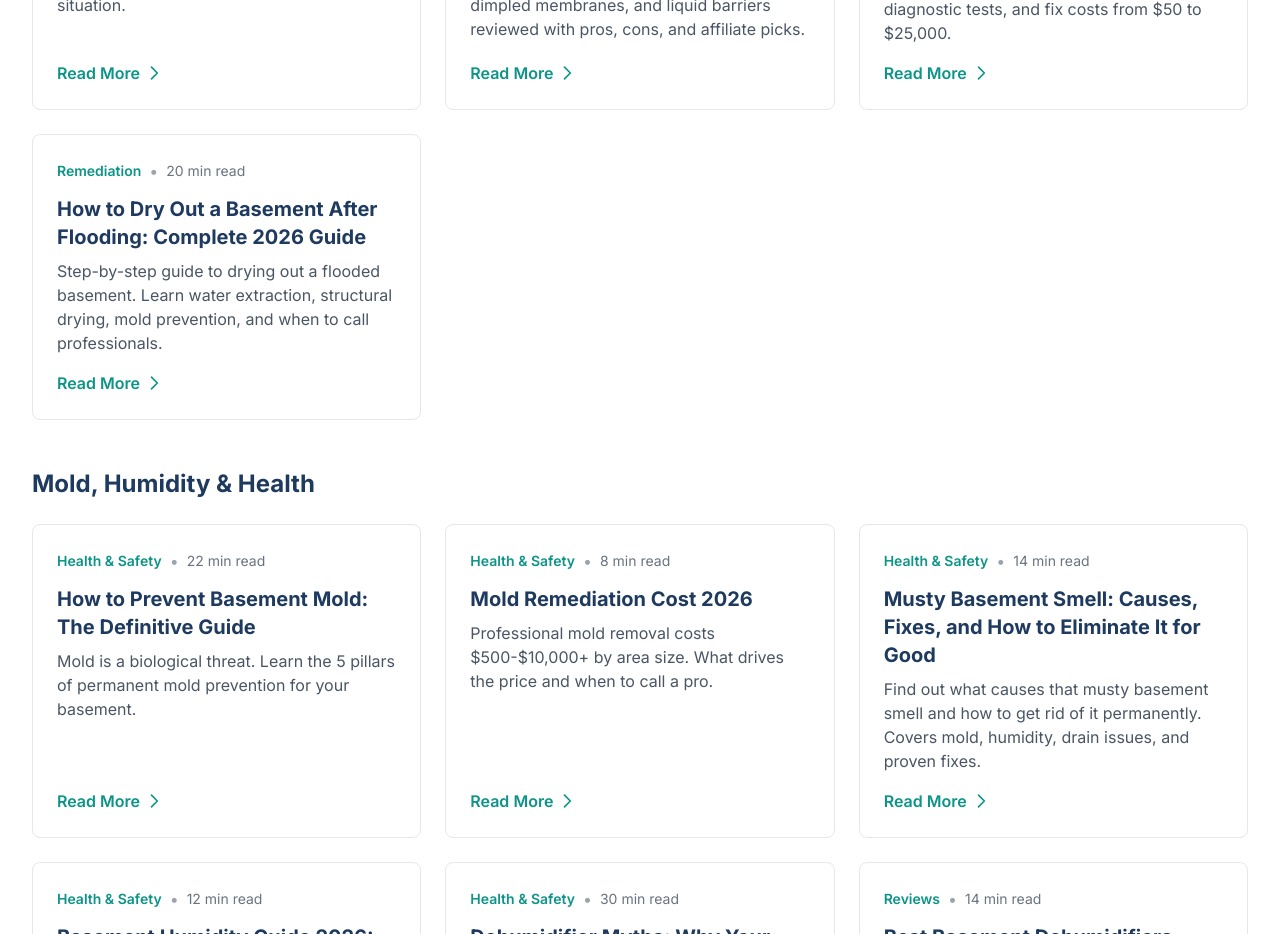
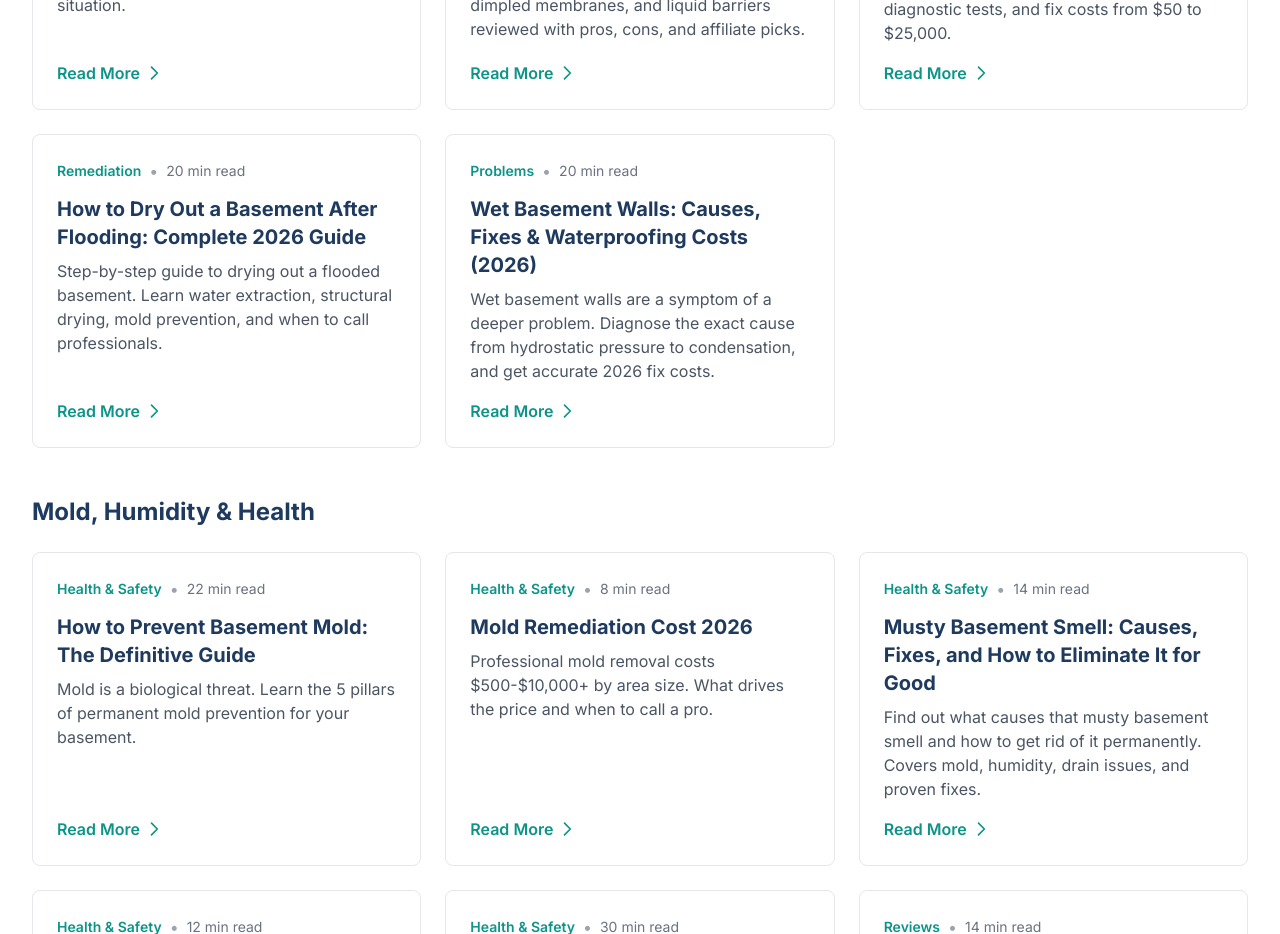
Before and after one commit to thebasementguide2026/basement-guide, a Next.js app: page /articles in a window 1280 px wide. Shown: the part 1660-2594 px from the top of the page. Built offline with nearby package versions, Linux system fonts and the light colour scheme.

Commit message:
Add wet-basement-walls to articles page

```diff
--- a/app/articles/page.tsx
+++ b/app/articles/page.tsx
@@ -27,6 +27,7 @@ const topicGroups: { label: string; id: string; slugs: string[] }[] = [
       'best-vapor-barriers',
       'water-coming-up-through-basement-floor',
       'how-to-dry-out-basement-after-flooding',
+              'wet-basement-walls',
     ],
   },
   {
```
